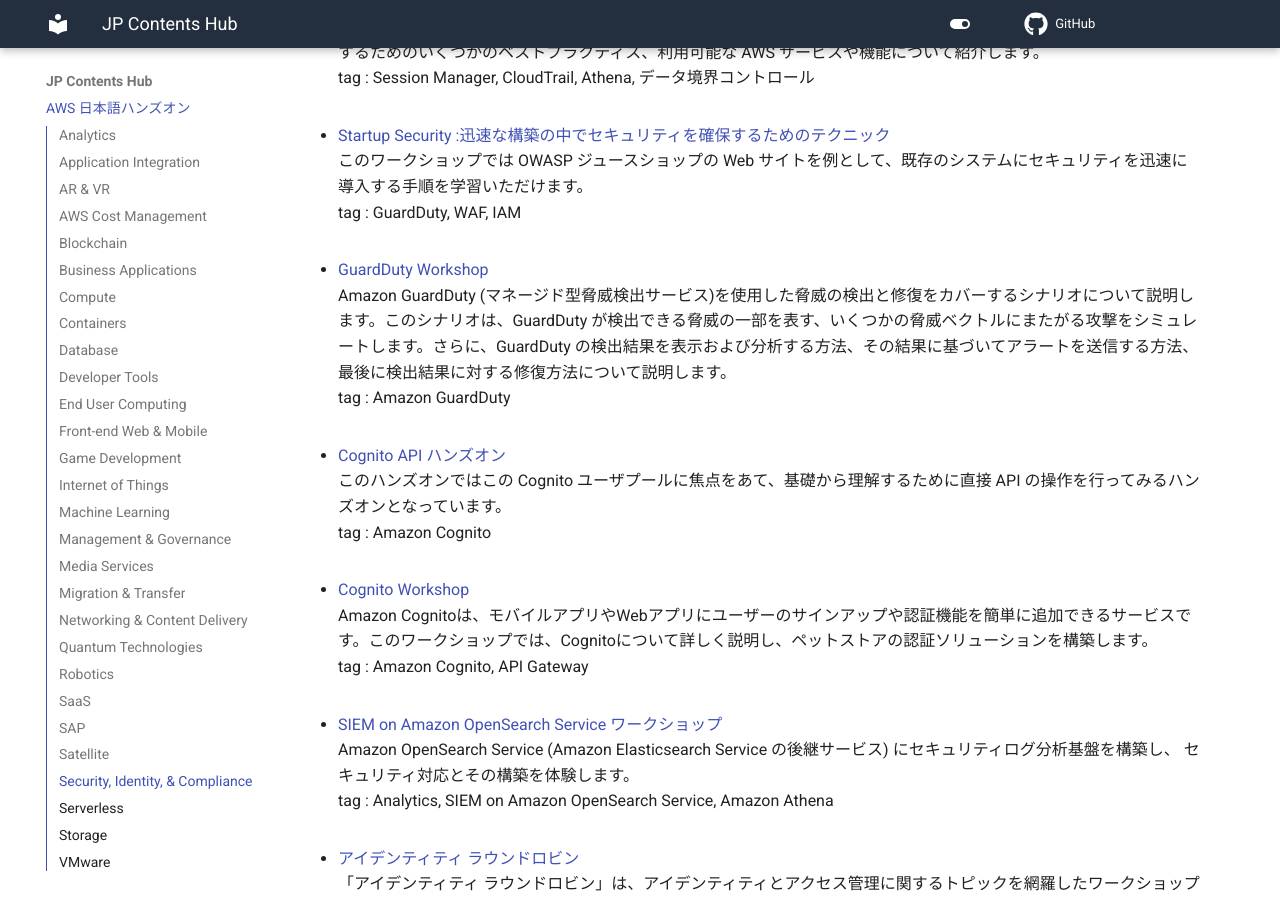
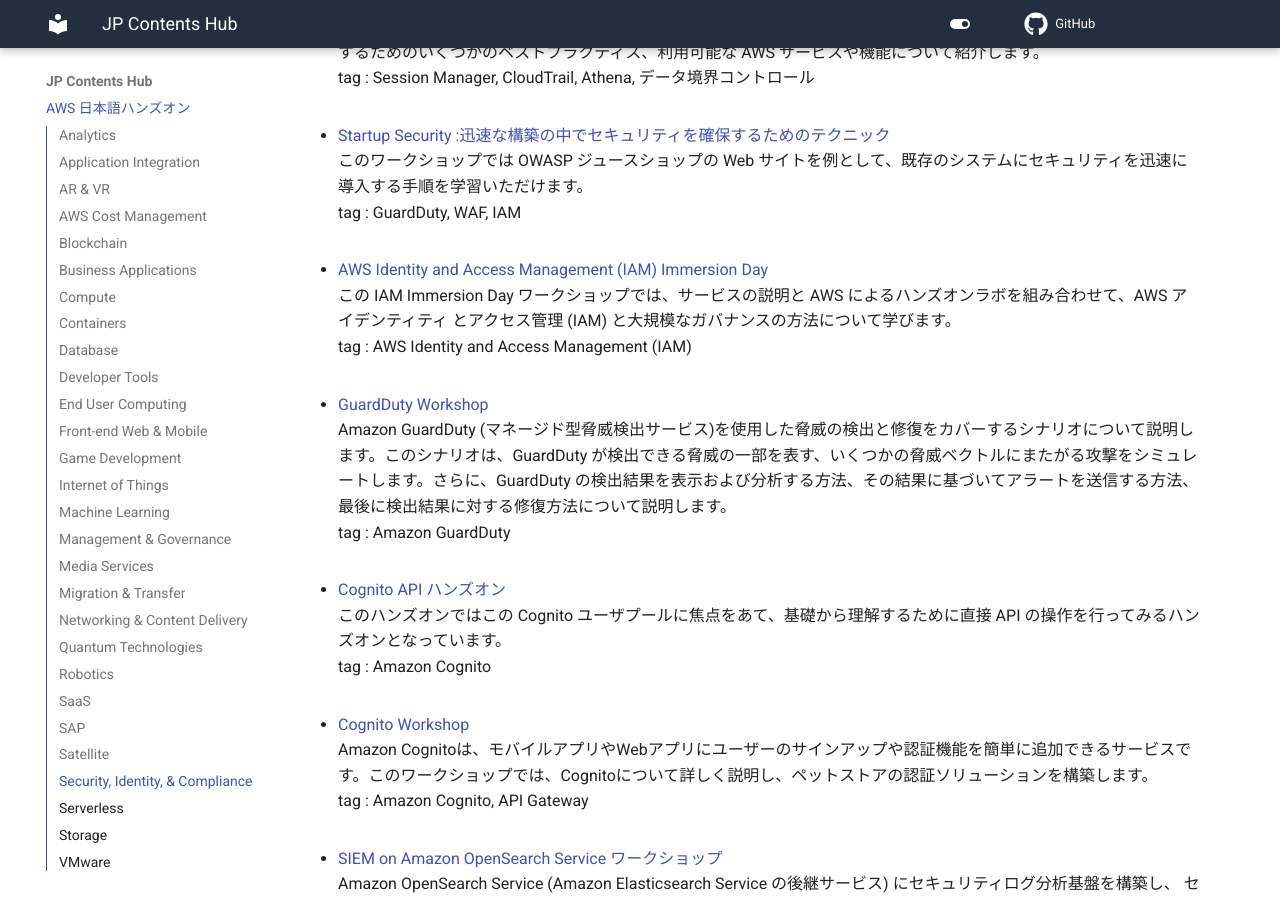
Before and after one commit to aws-samples/jp-contents-hub, an MkDocs documentation site: the page built from content/index.md, in a window 1280 px wide and 900 px high, scrolled down 29523 px. Built offline with MkDocs 1.6.1 and Material for MkDocs 9.7.7, drawn with Linux system fonts in a browser that asks for light colours; comment, search, counter and statistics services are not loaded.

Commit message:
add: 新規ハンズオンコンテンツ追加

```diff
--- a/content/index.md
+++ b/content/index.md
@@ -760,6 +760,10 @@
 このワークショップでは OWASP ジュースショップの Web サイトを例として、既存のシステムにセキュリティを迅速に導入する手順を学習いただけます。
 tag : GuardDuty, WAF, IAM
 
+- <a href="https://catalog.us-east-1.prod.workshops.aws/workshops/18b3622c-5d4c-45c9-9834-6a7091109072/ja-JP" target="_blank" onclick="sendClickCount()" onauxclick="sendClickCount()">AWS Identity and Access Management (IAM) Immersion Day</a>
+この IAM Immersion Day ワークショップでは、サービスの説明と AWS によるハンズオンラボを組み合わせて、AWS アイデンティティ とアクセス管理 (IAM) と大規模なガバナンスの方法について学びます。
+tag :  AWS Identity and Access Management (IAM)
+
 - <a href="https://d2h9aujg4hgxod.cloudfront.net/72704A00-FCD4-11EB-B3AC-898E20057A09/index.html" target="_blank" onclick="sendClickCount()" onauxclick="sendClickCount()">GuardDuty Workshop</a>
 Amazon GuardDuty (マネージド型脅威検出サービス)を使用した脅威の検出と修復をカバーするシナリオについて説明します。このシナリオは、GuardDuty が検出できる脅威の一部を表す、いくつかの脅威ベクトルにまたがる攻撃をシミュレートします。さらに、GuardDuty の検出結果を表示および分析する方法、その結果に基づいてアラートを送信する方法、最後に検出結果に対する修復方法について説明します。
 tag : Amazon GuardDuty
```
Also changed, not shown: README.md (+5 -0 lines).
